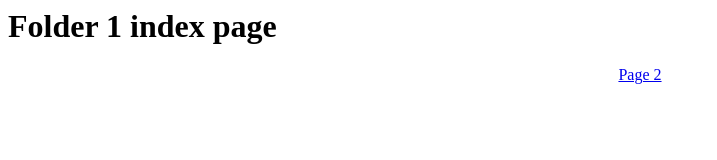
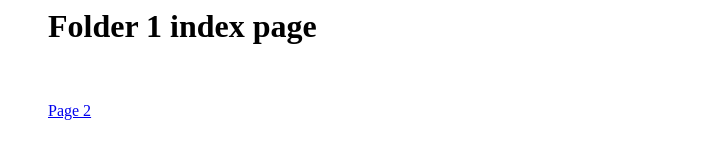
Before and after one commit to gbowerman/functions, a plain HTML site: page guyfuncproj/htdocs/folder1/index.html in a window 1280 px wide. Shown: the whole page, without its empty margins (0-717 px from the left). Drawn offline with Linux system fonts and the light colour scheme.

Commit message:
Formatting

```diff
--- a/guyfuncproj/htdocs/folder1/index.html
+++ b/guyfuncproj/htdocs/folder1/index.html
@@ -1,11 +1,15 @@
 <html>
+
 <head>
   <title>Azure Functions web server test page</title>
 </head>
+
 <body>
-<h1>Folder 1 index page</h1>
-<center>
+  <ul />
+  <h1>Folder 1 index page</h1>
+  <br /><br />
   <a href="./HttpTriggerPython?path=/folder1/page2.html">Page 2</a>
-</center>
+  <ul />
 </body>
+
 </html>
```
Also changed, not shown: guyfuncproj/htdocs/folder1/page2.html (+4 -1 lines).
